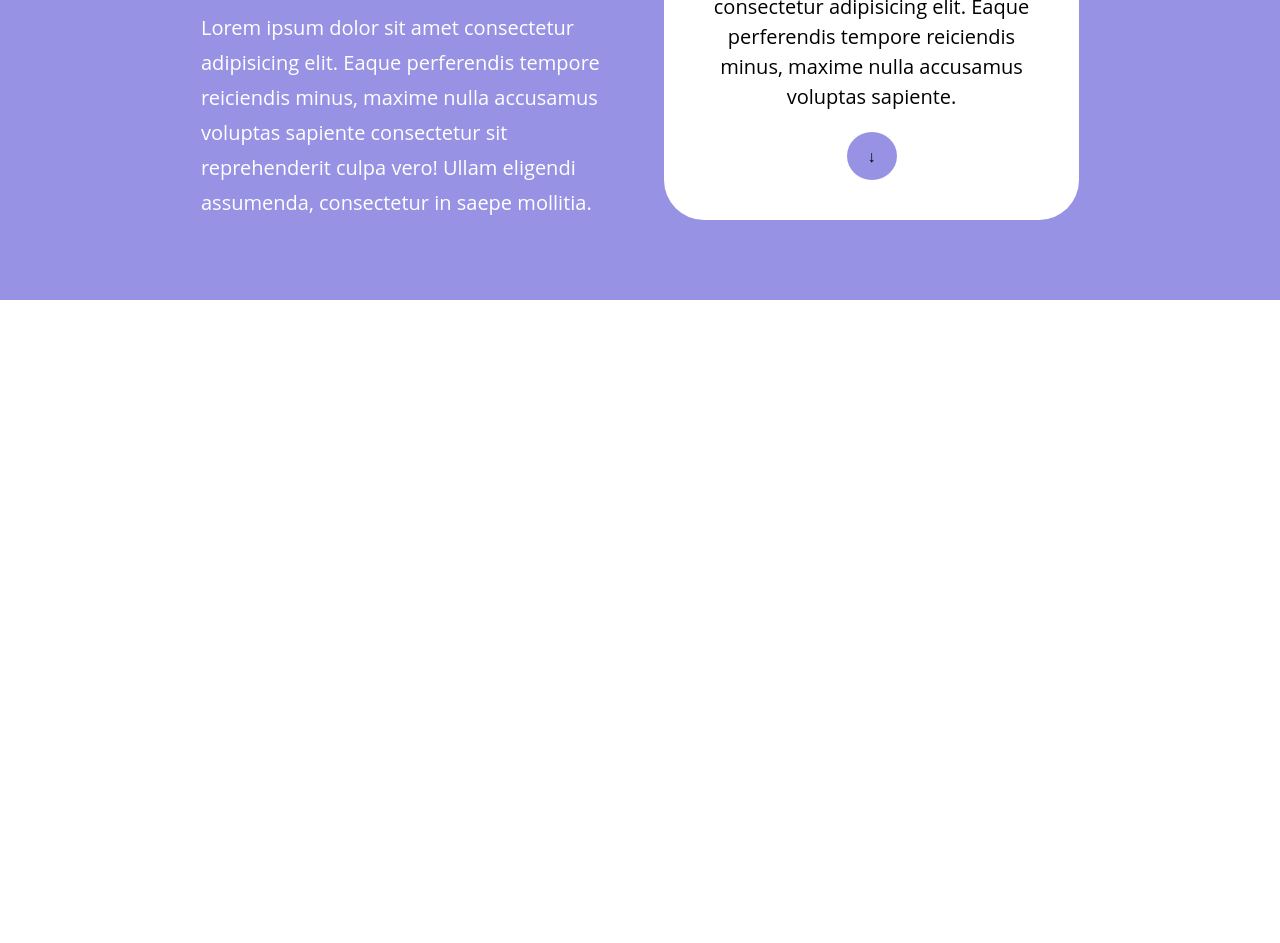
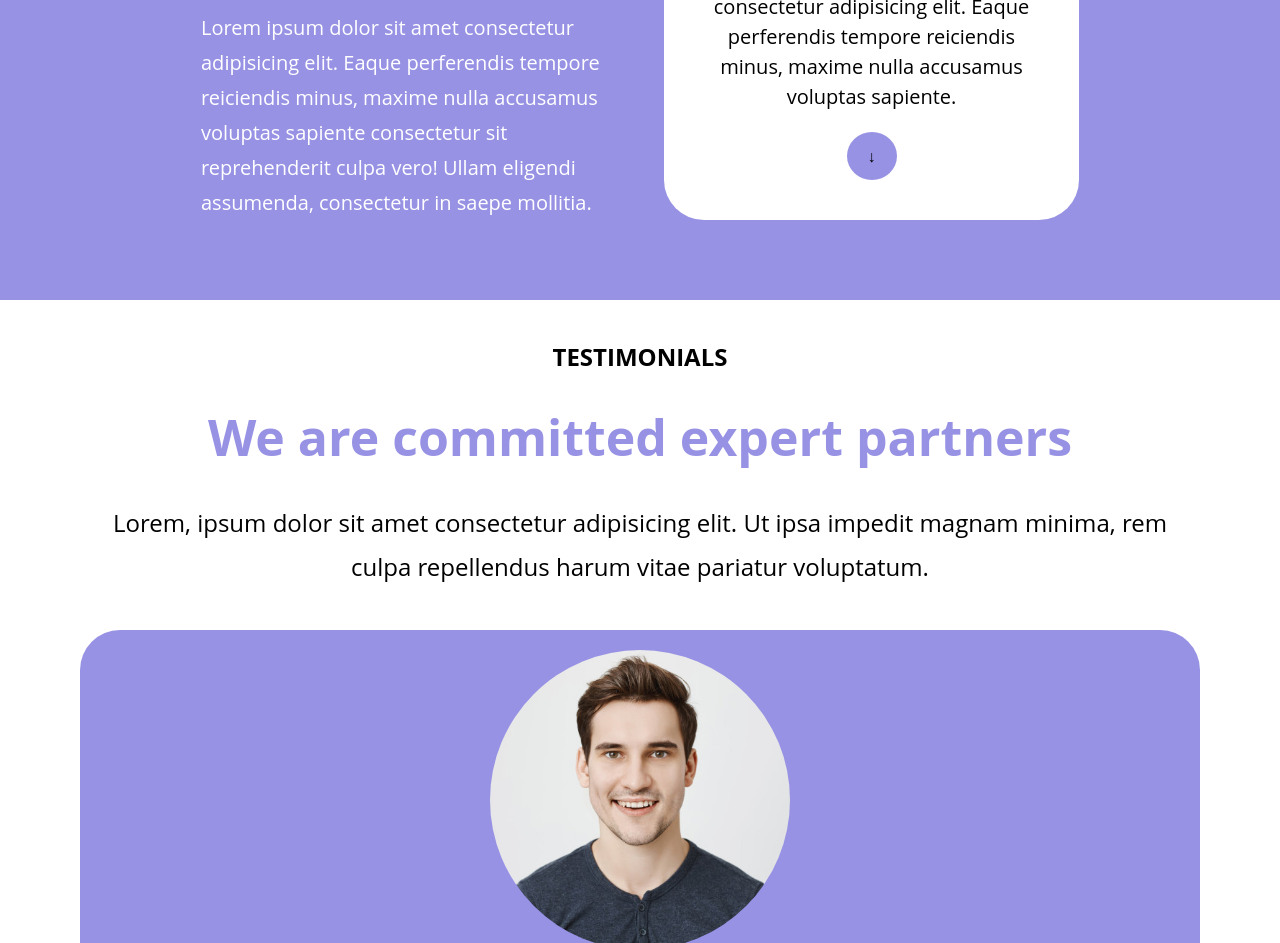
Before and after one commit to Vincenzo-23/htmlcss-responsive-layout, a plain HTML site: page index.html in a window 1280 px wide. Shown: the part 1857-2800 px from the top of the page. Before the commit the page ends 2157 px from the top, so only its background shows below. Drawn offline with Linux system fonts and the light colour scheme.

Commit message:
ADD added the testimonials section and his css style for mobile version

```diff
--- a/css/style.css
+++ b/css/style.css
@@ -419,8 +419,61 @@ body {
 
 }
 
+/* END STRATEGIC SECTION */
+
+
+/* TESTIMONIAL SECTION */
+
+    /* Testimonials header */
+
+.testimonials-section .container-lg{
+    padding: 40px 40px;
+
+}
+
+.testimonials-section .container-lg .testimonials-header h1{
+    color: var(--lilac);
+    text-align: center;
+    margin-bottom: 30px;
+    font-size: 50px;
+}
+
+.testimonials-section .container-lg  h3{
+    text-align: center;
+    font-size: 24px;
+    padding-bottom: 30px;
+}
 
 
 
 
-/* DEBUG */
+.testimonials-section .container-lg p{
+    text-align: center;
+    font-size: 24px;
+    line-height: 1.85em;
+    padding-bottom: 40px;
+    margin-top: 30px;
+}
+
+
+    /* Testimonials body */
+
+.partner{
+    background-color: var(--lilac);
+    border-radius: 40px;
+    padding: 20px;
+    margin-bottom: 40px;
+}
+
+.testimonials-body{
+    color: white;
+}
+
+
+.testimonials-body .partner img{
+    width: 300px;
+    height: 300px;
+    object-fit: cover;
+    border-radius: 50%;
+    margin: 0 auto;
+}
--- a/index.html
+++ b/index.html
@@ -38,6 +38,7 @@
 
     <main>
 
+        <!-- HERO SECTION -->
 
         <section class="hero">
             <div class="container-lg">
@@ -111,6 +112,8 @@
         </section>
 
 
+        <!-- STRATEGIC SECTION -->
+
         <section class="strategic-section">
 
             <div class="container-sm">
@@ -136,6 +139,51 @@
 
         </section>
 
+
+        <!-- TESTIMONIALS SECTION -->
+
+        <section class="testimonials-section">
+
+            <div class="container-lg">
+
+                <div class="testimonials-header">
+                    <h3>TESTIMONIALS</h3>
+                    <h1>We are committed expert partners</h1>
+                    <p>Lorem, ipsum dolor sit amet consectetur adipisicing elit. Ut ipsa impedit magnam minima, rem culpa repellendus harum vitae pariatur voluptatum.</p>
+                </div>
+
+                <div class="testimonials-body">
+
+                    <div class="partner">
+                        <img src="./img/testimonial1.jpg" alt="picture of a testimonial">
+                        <p><i class="fa-solid fa-quote-left"></i> Lorem ipsum dolor, sit amet consectetur adipisicing elit. Ipsa nulla inventore voluptatem, cumque quis dolor perferendis labore numquam eligendi delectus. <i class="fa-solid fa-quote-right"></i></p>
+                        <h3>NAT REYNOLDS</h3>
+                    </div>
+
+
+                    <div class="partner">
+                        <img src="./img/testimonial2.jpg" alt="picture of a testimonial">
+                        <p><i class="fa-solid fa-quote-left"></i> Lorem ipsum dolor, sit amet consectetur adipisicing elit. Ipsa nulla inventore voluptatem, cumque quis dolor perferendis labore numquam eligendi delectus. <i class="fa-solid fa-quote-right"></i></p>
+                        <h3>CELIA ALMEDA</h3>
+                    </div>
+
+
+                    <div class="partner">
+                        <img src="./img/testimonial3.jpg" alt="picture of a testimonial">
+                        <p><i class="fa-solid fa-quote-left"></i> Lorem ipsum dolor, sit amet consectetur adipisicing elit. Ipsa nulla inventore voluptatem, cumque quis dolor perferendis labore numquam eligendi delectus. <i class="fa-solid fa-quote-right"></i></p>
+                        <h3>BOB ROBERTS</h3>
+                    </div>
+
+
+
+                </div>
+
+            </div>
+
+
+        </section>
+
+
     </main>
 
 
```
